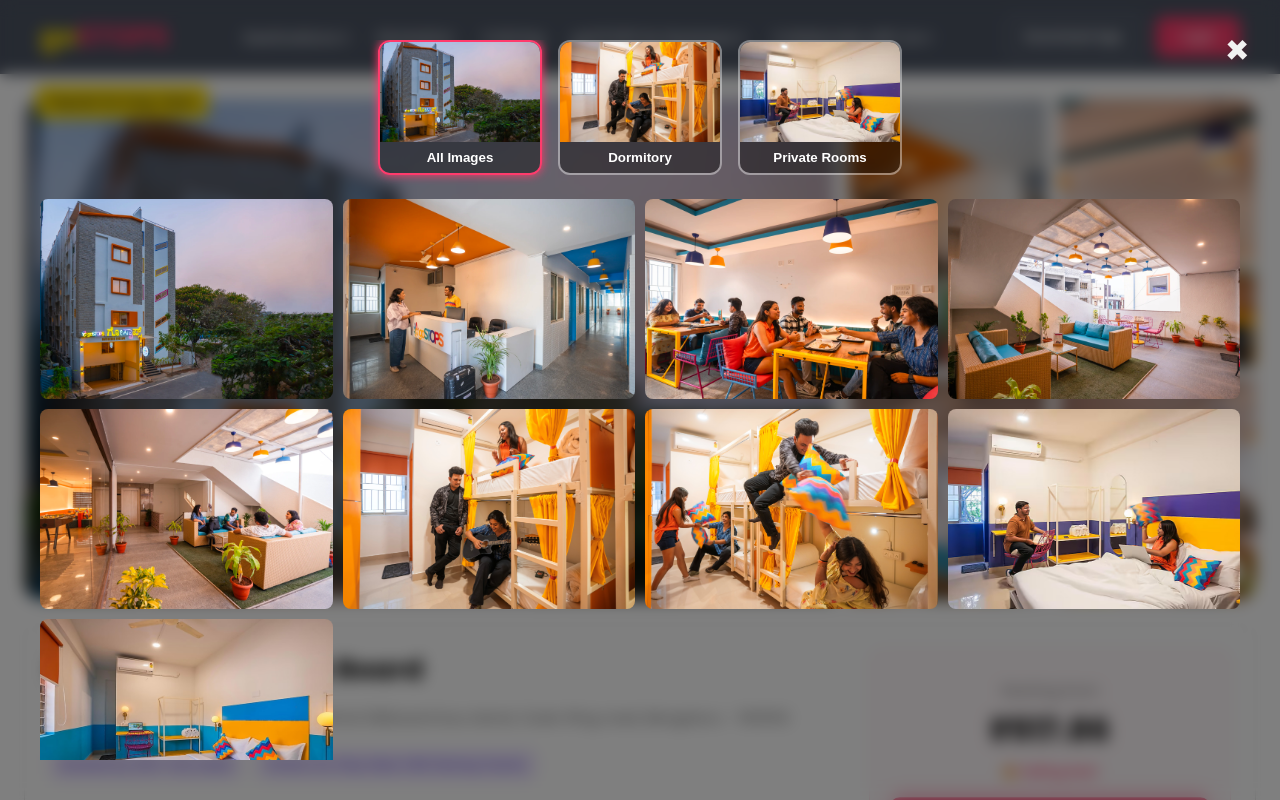
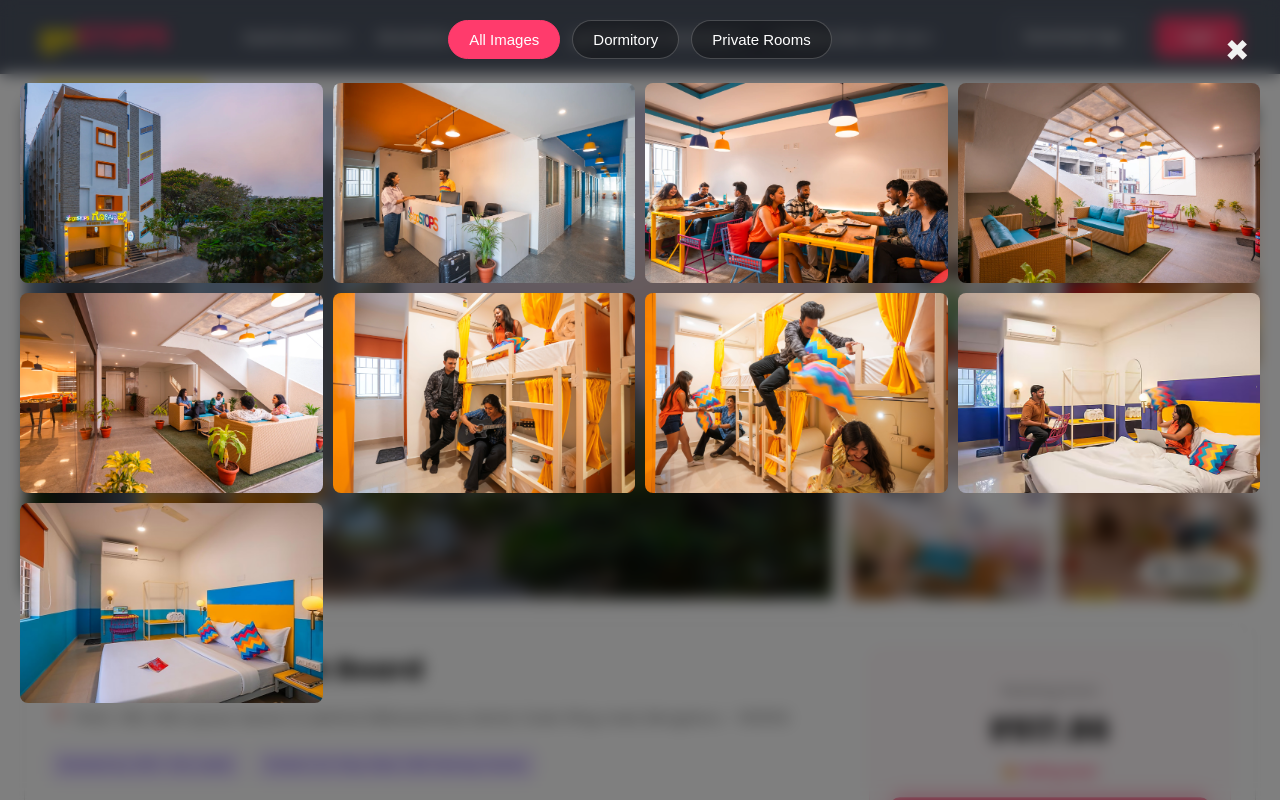
Before and after one commit to Ravishrk124/gostops-task, a React (Create React App) app: page / in a window 1280 px wide. Both pictures are taken after a click on the button "Gallery". Shown: the top 800 px of the page. Built offline with nearby package versions, Linux system fonts and the light colour scheme.

Commit message:
Fix image paths for GitHub Pages deployment

```diff
--- a/src/components/Gallery.css
+++ b/src/components/Gallery.css
@@ -26,43 +26,39 @@
 /* --- Modal (Fullscreen Gallery) --- */
 .modal {
   position: fixed; z-index: 1000; left: 0; top: 0; width: 100%; height: 100%;
-  display: flex; justify-content: center; align-items: center; padding: 20px;
-  box-sizing: border-box; background-color: rgba(0, 0, 0, 0.5);
+  padding: 20px; box-sizing: border-box; background-color: rgba(0, 0, 0, 0.5);
   backdrop-filter: blur(8px); -webkit-backdrop-filter: blur(8px);
+  /* ✅ REMOVED flexbox centering from here */
 }
+
+/* ✅ This wrapper is now TRANSPARENT and positioned differently */
 .modal-content-wrapper {
-  background: transparent; padding: 0; max-width: 1200px; width: 100%;
-  max-height: 90vh; overflow-y: auto; position: relative;
+  /* ✅ NEW Centering Technique */
+  position: absolute;
+  top: 50%;
+  left: 50%;
+  transform: translate(-50%, -50%);
+
+  background: transparent; padding: 0; max-width: 1200px; width: 90%; /* Use % width for responsiveness */
+  max-height: 90vh; overflow-y: auto;
 }
+
 .close {
   position: fixed; top: 20px; right: 30px; color: #f1f1f1; font-size: 40px;
   font-weight: bold; cursor: pointer; z-index: 1001;
 }
 
-/* --- ✅ New Image-Based Gallery Tabs --- */
+/* --- Gallery Tabs --- */
 .gallery-tabs {
-  margin-bottom: 24px; display: flex; justify-content: center; gap: 16px;
+  margin-bottom: 24px; display: flex; justify-content: center; gap: 12px;
 }
-.tab-btn {
-  background: transparent; border: 2px solid rgba(255, 255, 255, 0.4);
-  border-radius: 12px; padding: 0; cursor: pointer;
-  overflow: hidden; text-align: center; color: white;
-  transition: all 0.2s ease;
+.gallery-tabs button {
+  background-color: rgba(0, 0, 0, 0.3); color: white; border: 1px solid rgba(255, 255, 255, 0.2);
+  padding: 10px 20px; border-radius: 20px; cursor: pointer; font-size: 15px;
+  font-weight: 500; transition: all 0.2s ease;
 }
-.tab-btn:hover {
-  border-color: white;
-}
-.tab-btn.active {
-  border-color: var(--primary-pink);
-  box-shadow: 0 0 10px var(--primary-pink);
-}
-.tab-image {
-  width: 160px; height: 100px; object-fit: cover; display: block;
-}
-.tab-label {
-  font-weight: 600; padding: 8px; display: block;
-  background-color: rgba(0, 0, 0, 0.4);
-}
+.gallery-tabs button.active { background-color: var(--primary-pink); border-color: var(--primary-pink); }
+.gallery-tabs button:hover:not(.active) { background-color: rgba(0, 0, 0, 0.5); }
 
 /* --- Modal Image Grid --- */
 .modal-content {
--- a/src/components/Gallery.js
+++ b/src/components/Gallery.js
@@ -1,82 +1,88 @@
 // src/components/Gallery.js
 
-import React, { useState, useEffect } from "react";
+import React, { useState } from "react";
 import "./Gallery.css";
 
-// Data for the new image-based tabs
-const TABS = [
-  { id: 'all', label: 'All Images', image: '/images/Exterior.webp' },
-  { id: 'dormitory', label: 'Dormitory', image: '/images/Dormitory_1.jpg' },
-  { id: 'private', label: 'Private Rooms', image: '/images/Private_1.jpg' },
-];
-
-const Modal = ({ setShowModal, startTab }) => {
-  const [activeTab, setActiveTab] = useState(startTab);
+const Gallery = () => {
+  const [showModal, setShowModal] = useState(false);
+  const [activeTab, setActiveTab] = useState("all");
   const [lightboxImg, setLightboxImg] = useState(null);
 
+  // ✅ Fix: Use PUBLIC_URL for GitHub Pages
+  const base = process.env.PUBLIC_URL + "/images";
+
   const images = {
-    all: ["/images/Exterior.webp", "/images/Reception.webp", "/images/CommonArea_1.webp", "/images/CommonArea_2.webp", "/images/CommonArea_3.webp", "/images/Dormitory_1.jpg", "/images/Dormitory_2.jpg", "/images/Private_1.jpg", "/images/Private_2.jpg"],
-    dormitory: ["/images/Dormitory_1.jpg", "/images/Dormitory_2.jpg"],
-    private: ["/images/Private_1.jpg", "/images/Private_2.jpg"],
-  };
-
-  return (
-    <>
-      <div className="modal">
-        <span className="close" onClick={() => setShowModal(false)}>&times;</span>
-        <div className="modal-content-wrapper">
-          <div className="gallery-tabs">
-            {TABS.map(tab => (
-              <button
-                key={tab.id}
-                className={`tab-btn ${activeTab === tab.id ? 'active' : ''}`}
-                onClick={() => setActiveTab(tab.id)}
-              >
-                <img src={tab.image} alt={tab.label} className="tab-image" loading="lazy" />
-                <span className="tab-label">{tab.label}</span>
-              </button>
-            ))}
-          </div>
-          <div className="modal-content">
-            {images[activeTab].map((img, index) => (
-              <img key={index} src={img} alt={`Gallery ${index}`} onClick={() => setLightboxImg(img)} loading="lazy" />
-            ))}
-          </div>
-        </div>
-      </div>
-      {lightboxImg && (
-        <div className="lightbox" onClick={() => setLightboxImg(null)}>
-          <img src={lightboxImg} alt="Full view" loading="lazy" />
-        </div>
-      )}
-    </>
-  );
-};
-
-const Gallery = ({ setShowModal, setStartTab }) => {
-  const handleOpenGallery = () => {
-    setStartTab('all');
-    setShowModal(true);
+    all: [
+      `${base}/Exterior.webp`,
+      `${base}/Reception.webp`,
+      `${base}/CommonArea_1.webp`,
+      `${base}/CommonArea_2.webp`,
+      `${base}/CommonArea_3.webp`,
+      `${base}/Dormitory_1.jpg`,
+      `${base}/Dormitory_2.jpg`,
+      `${base}/Private_1.jpg`,
+      `${base}/Private_2.jpg`,
+    ],
+    dormitory: [`${base}/Dormitory_1.jpg`, `${base}/Dormitory_2.jpg`],
+    private: [`${base}/Private_1.jpg`, `${base}/Private_2.jpg`],
   };
 
   return (
     <div className="gallery-wrapper">
+      {/* Main + Side Images */}
       <div className="gallery-container">
-        <div className="gallery-main"><img src="/images/Exterior.webp" alt="Main Hostel" loading="lazy" /></div>
+        <div className="gallery-main">
+          <img src={`${base}/Exterior.webp`} alt="Main Hostel" />
+        </div>
         <div className="gallery-side">
-          <img src="/images/Reception.webp" alt="Reception" loading="lazy" />
-          <img src="/images/CommonArea_1.webp" alt="Common Area" loading="lazy" />
-          <img src="/images/CommonArea_2.webp" alt="Dining Area" loading="lazy" />
-          <img src="/images/CommonArea_3.webp" alt="Lounge" loading="lazy" />
+          <img src={`${base}/Reception.webp`} alt="Reception" />
+          <img src={`${base}/CommonArea_1.webp`} alt="Common Area" />
+          <img src={`${base}/CommonArea_2.webp`} alt="Dining Area" />
+          <img src={`${base}/CommonArea_3.webp`} alt="Lounge" />
         </div>
       </div>
-      <button className="gallery-btn" onClick={handleOpenGallery}>
-        <svg xmlns="http://www.w3.org/2000/svg" viewBox="0 0 24 24" fill="currentColor"><path d="M3 3h8v8H3V3zm0 10h8v8H3v-8zM13 3h8v8h-8V3zm0 10h8v8h-8v-8z"/></svg>
+
+      {/* Gallery Button */}
+      <button className="gallery-btn" onClick={() => setShowModal(true)}>
+        <svg xmlns="http://www.w3.org/2000/svg" viewBox="0 0 24 24">
+          <path d="M21 19V5c0-1.1-.9-2-2-2H5c-1.1 0-2 .9-2 2v14c0 1.1.9 2 2 2h14c1.1 0 2-.9 2-2zM8.9 13.11l2.1 2.58 3.1-3.88 4 5.19H6l2.9-3.89z"/>
+        </svg>
         Gallery
       </button>
+
+      {/* Modal */}
+      {showModal && (
+        <div className="modal">
+          <span className="close" onClick={() => setShowModal(false)}>
+            &times;
+          </span>
+          <div className="gallery-tabs">
+            <button className={activeTab === "all" ? "active" : ""} onClick={() => setActiveTab("all")}>
+              All Images
+            </button>
+            <button className={activeTab === "dormitory" ? "active" : ""} onClick={() => setActiveTab("dormitory")}>
+              Dormitory
+            </button>
+            <button className={activeTab === "private" ? "active" : ""} onClick={() => setActiveTab("private")}>
+              Private Rooms
+            </button>
+          </div>
+          <div className="modal-content">
+            {images[activeTab].map((img, index) => (
+              <img key={index} src={img} alt={`Gallery ${index}`} onClick={() => setLightboxImg(img)} />
+            ))}
+          </div>
+        </div>
+      )}
+
+      {/* Lightbox */}
+      {lightboxImg && (
+        <div className="lightbox" onClick={() => setLightboxImg(null)}>
+          <img src={lightboxImg} alt="Full view" />
+        </div>
+      )}
     </div>
   );
 };
 
-Gallery.Modal = Modal;
 export default Gallery;
```
